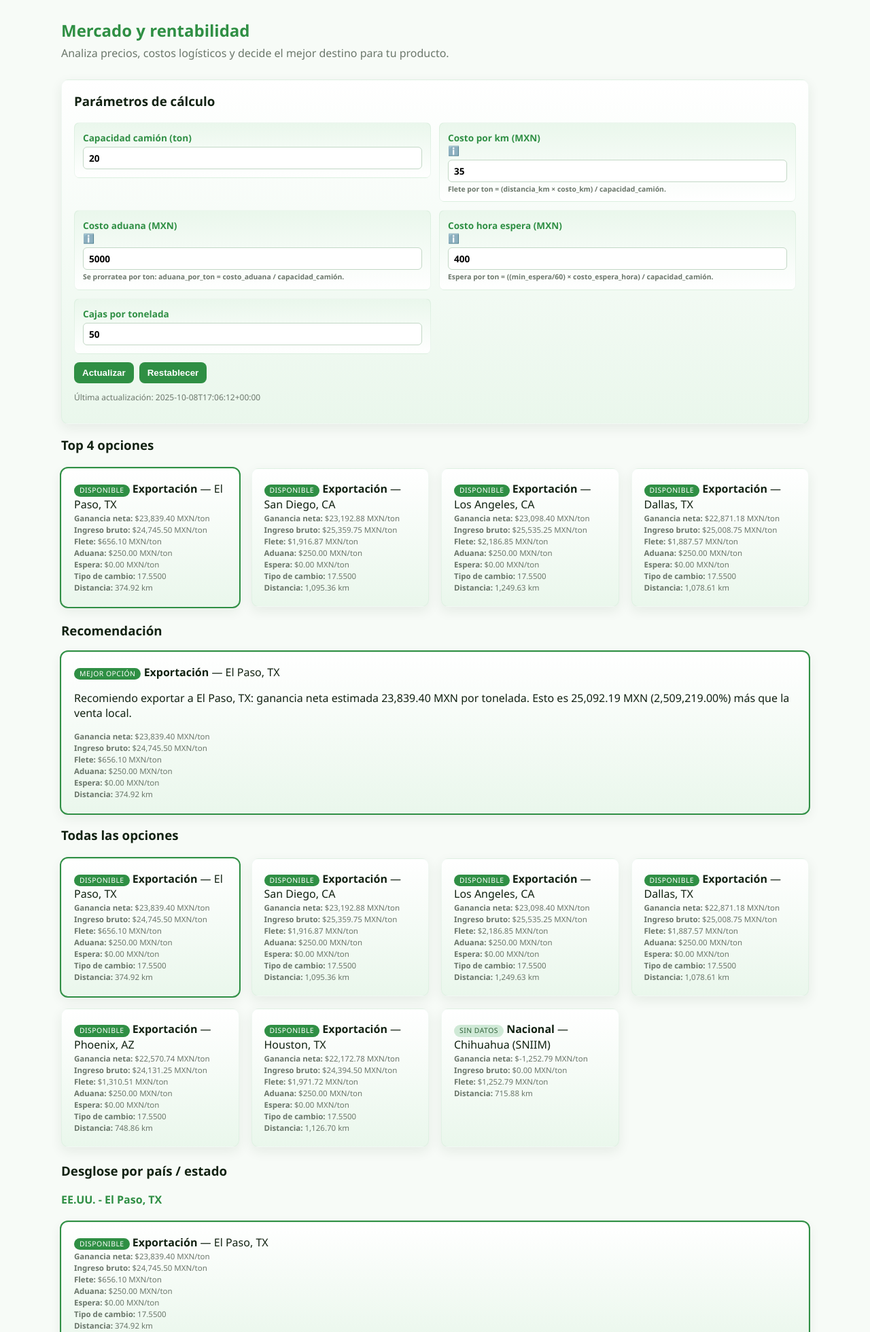
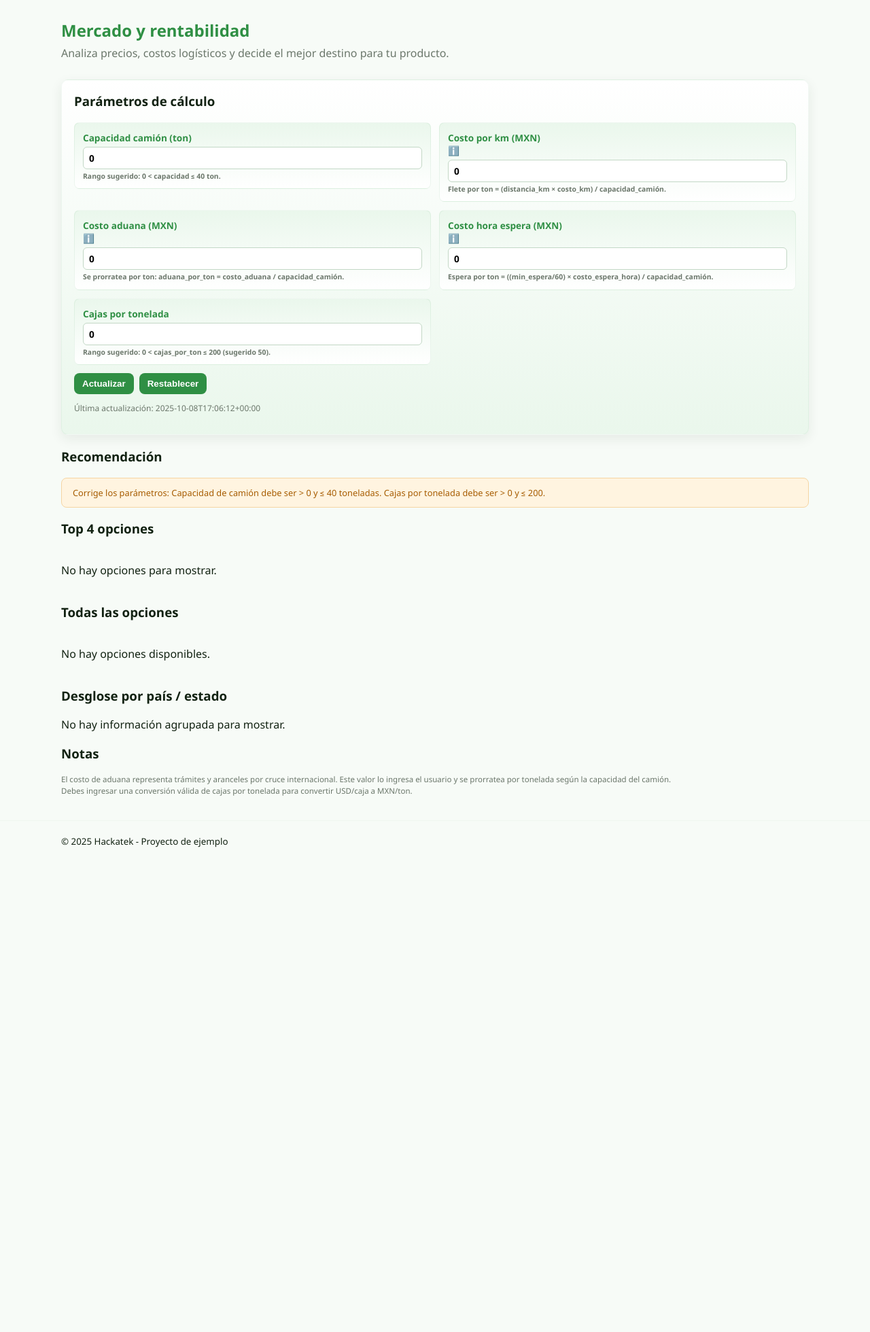
Before and after one commit to CesarAlanCR/hackatek, a PHP site: page /mercado.php in a window 1280 px wide. Shown: the top 1960 px of the page at 68% size. After the commit the page ends 1247 px from the top, so only its background shows below. Run offline with PHP 8.4, Linux system fonts and the light colour scheme; data that the repository does not hold is empty.

Commit message:
mercado
correcion de datos en numeros de calculos

```diff
--- a/includes/market_analyzer.php
+++ b/includes/market_analyzer.php
@@ -6,30 +6,57 @@ declare(strict_types=1);
 require_once __DIR__ . '/data_fetcher.php';
 
 function analizar_mercado_completo(): array {
-    // Parámetros y costos fijos
-    // Valores por defecto
-    $COSTO_POR_KM_MXN = 35.0;            // Costo por km por camión
-    // Costo de aduana por camión (lo ingresa el usuario)
-    $COSTO_ADUANA_MXN = 5000.0;
-    $COSTO_HORA_ESPERA_MXN = 400.0;      // Costo por hora de espera por camión
-    $CAPACIDAD_TON_CAMION = 20.0;        // Toneladas por camión (ajustable)
+    // Lectura y validación server-side de parámetros
+    // Inicializar en 0; solo se usan tras pasar validación
+    $COSTO_POR_KM_MXN = 0.0;             // Costo por km por camión
+    $COSTO_ADUANA_MXN = 0.0;             // Costo por cruce por camión
+    $COSTO_HORA_ESPERA_MXN = 0.0;        // Costo por hora de espera por camión
+    $CAPACIDAD_TON_CAMION = 0.0;         // Toneladas por camión (requiere > 0)
 
-    // Overrides por querystring para tuning rápido (opcional)
-    if (isset($_GET['capacidad_ton'])) {
-        $CAPACIDAD_TON_CAMION = max(1.0, (float)$_GET['capacidad_ton']);
+    $errors = [];
+    $getf = static function(string $k): ?float { return isset($_GET[$k]) && $_GET[$k] !== '' ? (float)$_GET[$k] : null; };
+    $cap = $getf('capacidad_ton');
+    $costoKm = $getf('costo_km');
+    $costoAdu = $getf('costo_aduana');
+    $costoEsp = $getf('costo_espera_hora');
+    $cajasPorTon = $getf('cajas_por_ton');
+
+    // Reglas de negocio (coherentes con la validación client-side)
+    if ($cap === null || !($cap > 0) || $cap > 40) {
+        $errors[] = 'Capacidad de camión debe ser > 0 y ≤ 40 toneladas.';
+    } else {
+        $CAPACIDAD_TON_CAMION = $cap;
     }
-    if (isset($_GET['costo_km'])) {
-        $COSTO_POR_KM_MXN = max(0.0, (float)$_GET['costo_km']);
+    if ($cajasPorTon === null || !($cajasPorTon > 0) || $cajasPorTon > 200) {
+        $errors[] = 'Cajas por tonelada debe ser > 0 y ≤ 200.';
     }
-    if (isset($_GET['costo_aduana'])) {
-        $COSTO_ADUANA_MXN = max(0.0, (float)$_GET['costo_aduana']);
+    if ($costoKm !== null) {
+        if ($costoKm < 0 || $costoKm > 200) { $errors[] = 'Costo por km debe estar entre 0 y 200 MXN.'; }
+        else { $COSTO_POR_KM_MXN = $costoKm; }
     }
-    if (isset($_GET['costo_espera_hora'])) {
-        $COSTO_HORA_ESPERA_MXN = max(0.0, (float)$_GET['costo_espera_hora']);
+    if ($costoAdu !== null) {
+        if ($costoAdu < 0 || $costoAdu > 100000) { $errors[] = 'Costo de aduana debe estar entre 0 y 100,000 MXN.'; }
+        else { $COSTO_ADUANA_MXN = $costoAdu; }
     }
-    $cajasPorTon = 50; // Conversión para productos cotizados por caja
-    if (isset($_GET['cajas_por_ton'])) {
-        $cajasPorTon = max(1.0, (float)$_GET['cajas_por_ton']);
+    if ($costoEsp !== null) {
+        if ($costoEsp < 0 || $costoEsp > 10000) { $errors[] = 'Costo hora de espera debe estar entre 0 y 10,000 MXN.'; }
+        else { $COSTO_HORA_ESPERA_MXN = $costoEsp; }
+    }
+
+    if (!empty($errors)) {
+        return [
+            'mejor_opcion' => null,
+            'top4' => [],
+            'todas_las_opciones' => [],
+            'agrupado' => [],
+            'recomendacion' => 'Corrige los parámetros: ' . implode(' ', $errors),
+            'fuentes' => [],
+            'timestamp' => date('c'),
+            'notas' => [
+                'costo_aduana' => 'El costo de aduana representa trámites y aranceles por cruce internacional. Este valor lo ingresa el usuario y se prorratea por tonelada según la capacidad del camión.',
+                'cajas_por_ton' => 'Debes ingresar una conversión válida de cajas por tonelada para convertir USD/caja a MXN/ton.',
+            ],
+        ];
     }
 
     global $api_keys;
@@ -62,10 +89,10 @@ function analizar_mercado_completo(): array {
             // Si no hay coords, sólo cálculo del ingreso y marcar flete como 0
 
             $distKm = $coords ? obtener_datos_logistica($api_keys['rutas'], $coords) : 0.0;
-            // Costos por tonelada (dividir costos del viaje completo entre la capacidad del camión)
-            $costoFlete = ($distKm * $COSTO_POR_KM_MXN) / max(1.0, $CAPACIDAD_TON_CAMION);
-            $aduana = $COSTO_ADUANA_MXN / max(1.0, $CAPACIDAD_TON_CAMION);
-            $espera = $costoEspera / max(1.0, $CAPACIDAD_TON_CAMION);
+            // Costos por tonelada (capacidad validada > 0 en server-side)
+            $costoFlete = ($distKm * $COSTO_POR_KM_MXN) / $CAPACIDAD_TON_CAMION;
+            $aduana = $COSTO_ADUANA_MXN / $CAPACIDAD_TON_CAMION;
+            $espera = $costoEspera / $CAPACIDAD_TON_CAMION;
 
             $ingresoBruto = $precioUsdCaja * $cajasPorTon * $tipoCambio; // MXN/ton
             $costosTotales = $costoFlete + $aduana + $espera;
@@ -101,11 +128,11 @@ function analizar_mercado_completo(): array {
     $precioNacional = isset($precioSNIIM['precio_mxn_por_tonelada']) ? (float)$precioSNIIM['precio_mxn_por_tonelada'] : 0.0;
     $municipioNacional = $precioSNIIM['municipio'] ?? null;
 
-    // Para la venta local no aplican aduana ni espera
-    // Distancia: calculamos desde Cuauhtémoc a Monterrey si hay coords, sino 0
-    $coordsMonterrey = [-100.3180, 25.6751];
-    $distKmLocal = obtener_datos_logistica($api_keys['rutas'], $coordsMonterrey);
-    $costoFleteLocal = ($distKmLocal * $COSTO_POR_KM_MXN) / max(1.0, $CAPACIDAD_TON_CAMION);
+    // Para la venta nacional no aplican aduana ni espera
+    // Distancia: usar capital del estado relevante (Chihuahua) en lugar de Monterrey
+    $coordsChihuahua = [-106.0691, 28.6320]; // Chihuahua capital
+    $distKmLocal = obtener_datos_logistica($api_keys['rutas'], $coordsChihuahua);
+    $costoFleteLocal = ($distKmLocal * $COSTO_POR_KM_MXN) / $CAPACIDAD_TON_CAMION;
 
     $opciones[] = [
         'modo' => 'nacional',
@@ -136,8 +163,8 @@ function analizar_mercado_completo(): array {
         if (stripos($estado, 'Coahuila') !== false) { $coordsEstado = [-101.0079, 25.4267]; } // Saltillo
         if (stripos($estado, 'Jalisco') !== false) { $coordsEstado = [-103.3496, 20.6597]; } // Guadalajara
         if (!$coordsEstado) { continue; }
-        $distKmNac = obtener_datos_logistica($api_keys['rutas'], $coordsEstado);
-        $costoFleteNac = ($distKmNac * $COSTO_POR_KM_MXN) / max(1.0, $CAPACIDAD_TON_CAMION);
+    $distKmNac = obtener_datos_logistica($api_keys['rutas'], $coordsEstado);
+    $costoFleteNac = ($distKmNac * $COSTO_POR_KM_MXN) / $CAPACIDAD_TON_CAMION;
         $gananciaNetaNac = $precio - $costoFleteNac;
         $opciones[] = [
             'modo' => 'nacional',
@@ -176,24 +203,40 @@ function analizar_mercado_completo(): array {
         $recomendacion = 'No hay datos suficientes para generar una recomendación.';
     } else {
         if (($mejor['modo'] ?? '') === 'exportacion') {
-            $recomendacion = sprintf("Recomiendo exportar a %s: ganancia neta estimada %s MXN por tonelada.", $mejor['mercado'] ?? 'mercado externo', number_format($mejor['ganancia_neta_mxn'], 2));
+            $recomendacion = sprintf(
+                "Recomiendo exportar a %s: ganancia neta estimada %s MXN por tonelada.",
+                $mejor['mercado'] ?? 'mercado externo',
+                number_format($mejor['ganancia_neta_mxn'], 2)
+            );
             // Comparativa con local
             $local = null;
             foreach ($opciones as $o) { if (($o['modo'] ?? '') === 'nacional') { $local = $o; break; } }
-            $localGain = $local['ganancia_neta_mxn'] ?? null;
+            $localGain = isset($local['ganancia_neta_mxn']) ? (float)$local['ganancia_neta_mxn'] : null;
             if (is_numeric($localGain)) {
                 $diff = $mejor['ganancia_neta_mxn'] - $localGain;
-                $pct = $localGain != 0 ? ($diff / max(1, $localGain)) * 100 : 100;
-                $recomendacion .= sprintf(" Esto es %s MXN (%s%%) más que la venta local.", number_format($diff, 2), number_format($pct, 2));
+                if ($localGain > 0 && $mejor['ganancia_neta_mxn'] > 0) {
+                    $pct = ($diff / $localGain) * 100.0;
+                    $recomendacion .= sprintf(" Esto es %s MXN (%s%%) más que la venta local.", number_format($diff, 2), number_format($pct, 2));
+                } else {
+                    $recomendacion .= sprintf(" Esto es %s MXN más que la venta local (comparación porcentual no aplica).", number_format($diff, 2));
+                }
             }
         } else {
-            $recomendacion = sprintf("Recomiendo vender en el mercado nacional: ganancia neta estimada %s MXN por tonelada.", number_format($mejor['ganancia_neta_mxn'], 2));
+            $recomendacion = sprintf(
+                "Recomiendo vender en el mercado nacional: ganancia neta estimada %s MXN por tonelada.",
+                number_format($mejor['ganancia_neta_mxn'], 2)
+            );
             $exp = null;
             foreach ($opciones as $o) { if (($o['modo'] ?? '') === 'exportacion' && !empty($o['disponibilidad'])) { $exp = $o; break; } }
             if ($exp) {
-                $diff = $mejor['ganancia_neta_mxn'] - $exp['ganancia_neta_mxn'];
-                $pct = $exp['ganancia_neta_mxn'] != 0 ? ($diff / max(1, $exp['ganancia_neta_mxn'])) * 100 : 100;
-                $recomendacion .= sprintf(" Esto es %s MXN (%s%%) más que la mejor opción de exportación.", number_format($diff, 2), number_format($pct, 2));
+                $expGain = (float)$exp['ganancia_neta_mxn'];
+                $diff = $mejor['ganancia_neta_mxn'] - $expGain;
+                if ($expGain > 0 && $mejor['ganancia_neta_mxn'] > 0) {
+                    $pct = ($diff / $expGain) * 100.0;
+                    $recomendacion .= sprintf(" Esto es %s MXN (%s%%) más que la mejor opción de exportación.", number_format($diff, 2), number_format($pct, 2));
+                } else {
+                    $recomendacion .= sprintf(" Esto es %s MXN más que la mejor opción de exportación (comparación porcentual no aplica).", number_format($diff, 2));
+                }
             }
         }
     }
--- a/vistas/mercado.php
+++ b/vistas/mercado.php
@@ -57,29 +57,31 @@ function h($v) { return htmlspecialchars((string)$v, ENT_QUOTES, 'UTF-8'); }
         <div class="preview-grid">
           <label>
             Capacidad camión (ton)
-            <input type="number" step="0.1" name="capacidad_ton" value="<?= h($_GET['capacidad_ton'] ?? '20') ?>">
+            <input type="number" step="0.1" min="0" max="40" name="capacidad_ton" value="<?= h($_GET['capacidad_ton'] ?? '0') ?>" required>
+            <small class="hint">Rango sugerido: 0 < capacidad ≤ 40 ton.</small>
           </label>
           <label>
             Costo por km (MXN)
             <span aria-label="Ayuda: costo por km" title="Costo total por kilómetro por camión (combustible, operador, casetas, mantenimiento). Se prorratea por tonelada.">ℹ️</span>
-            <input type="number" step="0.1" name="costo_km" value="<?= h($_GET['costo_km'] ?? '35') ?>">
+            <input type="number" step="0.1" min="0" max="200" name="costo_km" value="<?= h($_GET['costo_km'] ?? '0') ?>">
             <small class="hint">Flete por ton = (distancia_km × costo_km) / capacidad_camión.</small>
           </label>
             <label>
             Costo aduana (MXN)
             <span aria-label="Ayuda: costo de aduana" title="Incluye trámites y aranceles por cruce internacional por camión. Se prorratea por tonelada según la capacidad ingresada.">ℹ️</span>
-            <input type="number" step="0.1" min="0" name="costo_aduana" value="<?= h($_GET['costo_aduana'] ?? '5000') ?>" required>
+            <input type="number" step="0.1" min="0" max="100000" name="costo_aduana" value="<?= h($_GET['costo_aduana'] ?? '0') ?>" required>
             <small class="hint">Se prorratea por ton: aduana_por_ton = costo_aduana / capacidad_camión.</small>
           </label>
           <label>
             Costo hora espera (MXN)
             <span aria-label="Ayuda: costo de espera" title="Costo por hora de inmovilización del camión en frontera (operador, combustible en ralentí, oportunidad). Se prorratea por tonelada.">ℹ️</span>
-            <input type="number" step="0.1" name="costo_espera_hora" value="<?= h($_GET['costo_espera_hora'] ?? '400') ?>">
+            <input type="number" step="0.1" min="0" max="10000" name="costo_espera_hora" value="<?= h($_GET['costo_espera_hora'] ?? '0') ?>">
             <small class="hint">Espera por ton = ((min_espera/60) × costo_espera_hora) / capacidad_camión.</small>
           </label>
           <label title="Se usa para convertir precios cotizados por caja a MXN por tonelada.">
             Cajas por tonelada
-            <input type="number" step="1" min="1" name="cajas_por_ton" value="<?= h($_GET['cajas_por_ton'] ?? '50') ?>" required>
+            <input type="number" step="1" min="0" max="200" name="cajas_por_ton" value="<?= h($_GET['cajas_por_ton'] ?? '0') ?>" required>
+            <small class="hint">Rango sugerido: 0 < cajas_por_ton ≤ 200 (sugerido 50).</small>
           </label>
         </div>
         <div style="margin-top:12px;display:flex;gap:8px;flex-wrap:wrap;">
@@ -88,6 +90,38 @@ function h($v) { return htmlspecialchars((string)$v, ENT_QUOTES, 'UTF-8'); }
         </div>
       </form>
       <p class="small">Última actualización: <?= h($timestamp) ?></p>
+    </section>
+
+    <section id="recomendacion" aria-label="Recomendación principal">
+      <h3>Recomendación</h3>
+      <?php if (!empty($recomendacion) && !empty($mejor)) : ?>
+        <article class="card highlight">
+          <header class="card-header">
+            <span class="badge success">Mejor opción</span>
+            <strong><?= h(($mejor['modo'] ?? '')) === 'exportacion' ? 'Exportación' : 'Mercado nacional' ?></strong>
+            <?php if (!empty($mejor['mercado'])): ?><span>— <?= h($mejor['mercado']) ?></span><?php endif; ?>
+          </header>
+          <div class="card-body">
+            <p><?= h($recomendacion) ?></p>
+            <ul class="stats">
+              <li><strong>Ganancia neta:</strong> $<?= h(number_format((float)($mejor['ganancia_neta_mxn'] ?? 0), 2)) ?> MXN/ton</li>
+              <li><strong>Ingreso bruto:</strong> $<?= h(number_format((float)($mejor['ingreso_bruto_mxn'] ?? 0), 2)) ?> MXN/ton</li>
+              <li><strong>Flete:</strong> $<?= h(number_format((float)($mejor['costos']['flete_mxn'] ?? 0), 2)) ?> MXN/ton</li>
+              <?php if (($mejor['modo'] ?? '') === 'exportacion'): ?>
+                <li><strong>Aduana:</strong> $<?= h(number_format((float)($mejor['costos']['aduana_mxn'] ?? 0), 2)) ?> MXN/ton</li>
+                <li><strong>Espera:</strong> $<?= h(number_format((float)($mejor['costos']['espera_mxn'] ?? 0), 2)) ?> MXN/ton</li>
+              <?php endif; ?>
+              <li><strong>Distancia:</strong> <?= h(number_format((float)($mejor['distancia_km'] ?? 0), 2)) ?> km</li>
+            </ul>
+          </div>
+        </article>
+      <?php else: ?>
+        <?php if (!empty($recomendacion)): ?>
+          <p class="warning"><?= h($recomendacion) ?></p>
+        <?php else: ?>
+          <p class="warning">No hay datos suficientes para mostrar una recomendación.</p>
+        <?php endif; ?>
+      <?php endif; ?>
     </section>
 
     <section id="top4" aria-label="Top 4 opciones" class="preview-clima">
@@ -121,34 +155,6 @@ function h($v) { return htmlspecialchars((string)$v, ENT_QUOTES, 'UTF-8'); }
           <p>No hay opciones para mostrar.</p>
         <?php endif; ?>
       </div>
-    </section>
-
-    <section id="recomendacion" aria-label="Recomendación principal">
-      <h3>Recomendación</h3>
-      <?php if (!empty($recomendacion) && !empty($mejor)) : ?>
-        <article class="card highlight">
-          <header class="card-header">
-            <span class="badge success">Mejor opción</span>
-            <strong><?= h(($mejor['modo'] ?? '')) === 'exportacion' ? 'Exportación' : 'Mercado nacional' ?></strong>
-            <?php if (!empty($mejor['mercado'])): ?><span>— <?= h($mejor['mercado']) ?></span><?php endif; ?>
-          </header>
-          <div class="card-body">
-            <p><?= h($recomendacion) ?></p>
-            <ul class="stats">
-              <li><strong>Ganancia neta:</strong> $<?= h(number_format((float)($mejor['ganancia_neta_mxn'] ?? 0), 2)) ?> MXN/ton</li>
-              <li><strong>Ingreso bruto:</strong> $<?= h(number_format((float)($mejor['ingreso_bruto_mxn'] ?? 0), 2)) ?> MXN/ton</li>
-              <li><strong>Flete:</strong> $<?= h(number_format((float)($mejor['costos']['flete_mxn'] ?? 0), 2)) ?> MXN/ton</li>
-              <?php if (($mejor['modo'] ?? '') === 'exportacion'): ?>
-                <li><strong>Aduana:</strong> $<?= h(number_format((float)($mejor['costos']['aduana_mxn'] ?? 0), 2)) ?> MXN/ton</li>
-                <li><strong>Espera:</strong> $<?= h(number_format((float)($mejor['costos']['espera_mxn'] ?? 0), 2)) ?> MXN/ton</li>
-              <?php endif; ?>
-              <li><strong>Distancia:</strong> <?= h(number_format((float)($mejor['distancia_km'] ?? 0), 2)) ?> km</li>
-            </ul>
-          </div>
-        </article>
-      <?php else: ?>
-        <p class="warning">No hay datos suficientes para mostrar una recomendación.</p>
-      <?php endif; ?>
     </section>
 
     <section id="opciones" aria-label="Todas las opciones calculadas">
@@ -258,5 +264,65 @@ function h($v) { return htmlspecialchars((string)$v, ENT_QUOTES, 'UTF-8'); }
   ?>
   <script>window.OWM_API_KEY = <?= json_encode($owmKey); ?>;</script>
   <script src="../recursos/js/class.js" defer></script>
+  <script>
+    document.addEventListener('DOMContentLoaded', function() {
+      const form = document.querySelector('form.controls');
+      if (!form) return;
+      const cap = form.elements['capacidad_ton'];
+      const cajas = form.elements['cajas_por_ton'];
+      const costoKm = form.elements['costo_km'];
+      const costoAdu = form.elements['costo_aduana'];
+      const costoEsp = form.elements['costo_espera_hora'];
+
+      const clearValidity = (ev) => ev.target.setCustomValidity('');
+      [cap, cajas, costoKm, costoAdu, costoEsp].forEach(el => el && el.addEventListener('input', clearValidity));
+
+      form.addEventListener('submit', function(e) {
+        let valid = true;
+        const inRange = (val, opts) => {
+          const n = parseFloat(val);
+          if (isNaN(n)) return false;
+          if (opts.gt0 && !(n > 0)) return false;
+          if (typeof opts.min === 'number' && n < opts.min) return false;
+          if (typeof opts.max === 'number' && n > opts.max) return false;
+          return true;
+        };
+
+        if (cap && valid) {
+          if (!inRange(cap.value, { gt0: true, max: 40 })) {
+            cap.setCustomValidity('Capacidad debe ser > 0 y ≤ 40 ton');
+            cap.reportValidity(); valid = false;
+          }
+        }
+        if (cajas && valid) {
+          if (!inRange(cajas.value, { gt0: true, max: 200 })) {
+            cajas.setCustomValidity('Cajas por tonelada debe ser > 0 y ≤ 200');
+            cajas.reportValidity(); valid = false;
+          }
+        }
+        if (costoKm && valid) {
+          if (!inRange(costoKm.value, { min: 0, max: 200 })) {
+            costoKm.setCustomValidity('Costo por km debe estar entre 0 y 200 MXN');
+            costoKm.reportValidity(); valid = false;
+          }
+        }
+        if (costoAdu && valid) {
+          if (!inRange(costoAdu.value, { min: 0, max: 100000 })) {
+            costoAdu.setCustomValidity('Costo de aduana debe estar entre 0 y 100,000 MXN');
+            costoAdu.reportValidity(); valid = false;
+          }
+        }
+        if (costoEsp && valid) {
+          if (!inRange(costoEsp.value, { min: 0, max: 10000 })) {
+            costoEsp.setCustomValidity('Costo hora espera debe estar entre 0 y 10,000 MXN');
+            costoEsp.reportValidity(); valid = false;
+          }
+        }
+        if (!valid) {
+          e.preventDefault();
+        }
+      });
+    });
+  </script>
 </body>
 </html>
```
